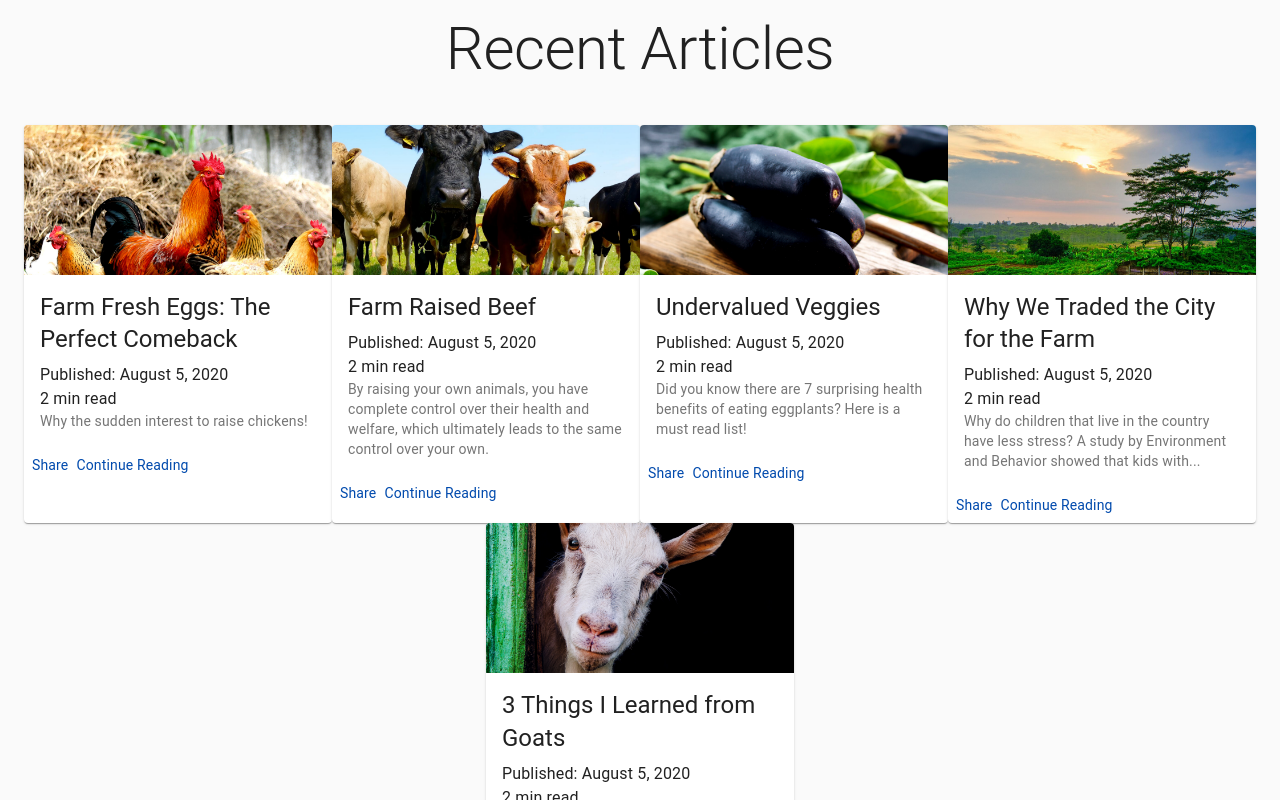
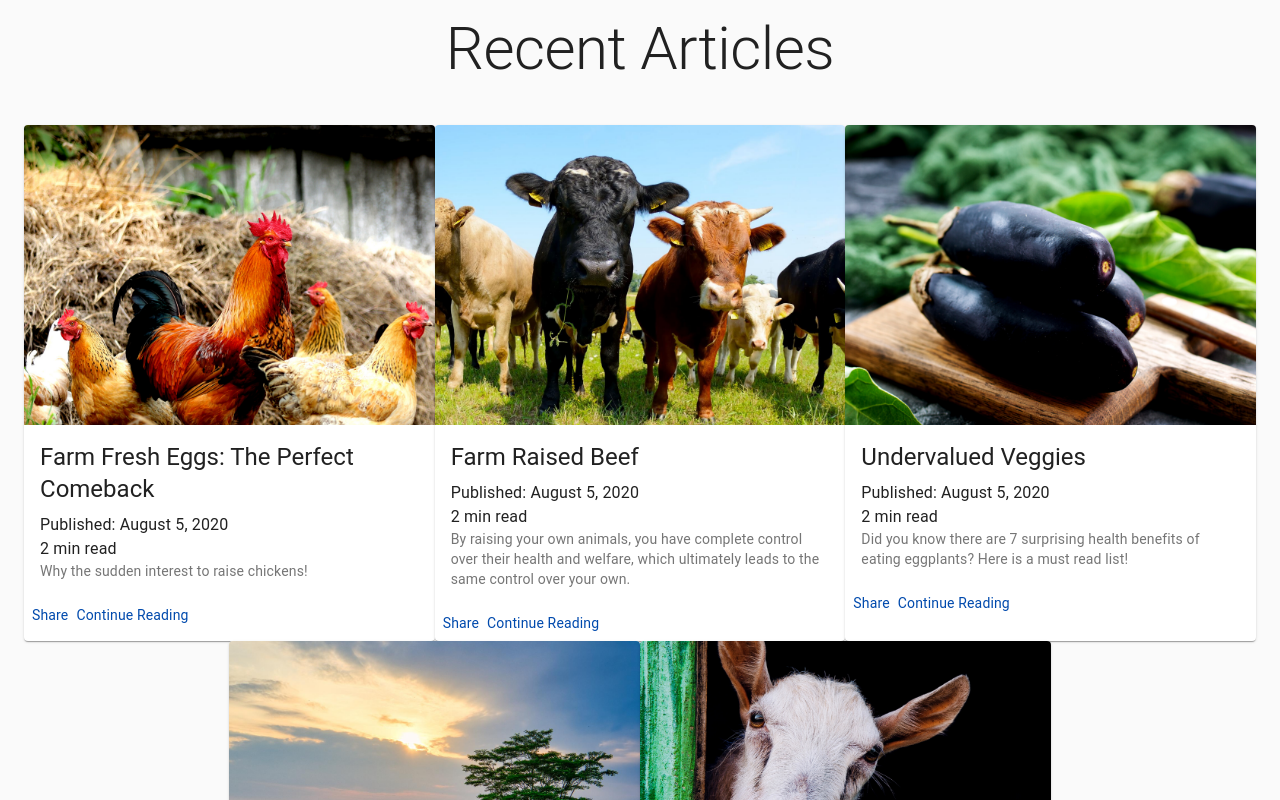
Before and after one commit to Delabove/Blog-Landing-Layout, a React (Create React App) app: page / in a window 1280 px wide. Shown: the part 660-1460 px from the top of the page. Built offline with nearby package versions, Linux system fonts and the light colour scheme.

Commit message:
media height changed to 300

```diff
--- a/src/components/MainContentGrid.js
+++ b/src/components/MainContentGrid.js
@@ -23,12 +23,14 @@ const useStyles = makeStyles((theme) => ({
     marginTop: theme.spacing(5),
 
 
+
   },
 
   card: {
 
-      maxWidth: 345,
-      height: "100%"
+      maxWidth: 485,
+      height: "100%",
+
 
   },
 
@@ -49,11 +51,12 @@ export default function AdvancedGridList() {
     <div className={classes.root}>
 
   {postData.map((post) => (
-  <Grid xs={12} sm={6} md={3}>
+  <Grid xs={12} sm={6} md={4}
+    marginTop="40">
   <Card  key={post.img} className={classes.card} cols={post.cols || 1}>
       <CardMedia className={classes.cardMedia}
         component="img"
-        height="150"
+        height="300"
         alt={post.title}
         image={post.img}
         title="Blog Posts"
```
